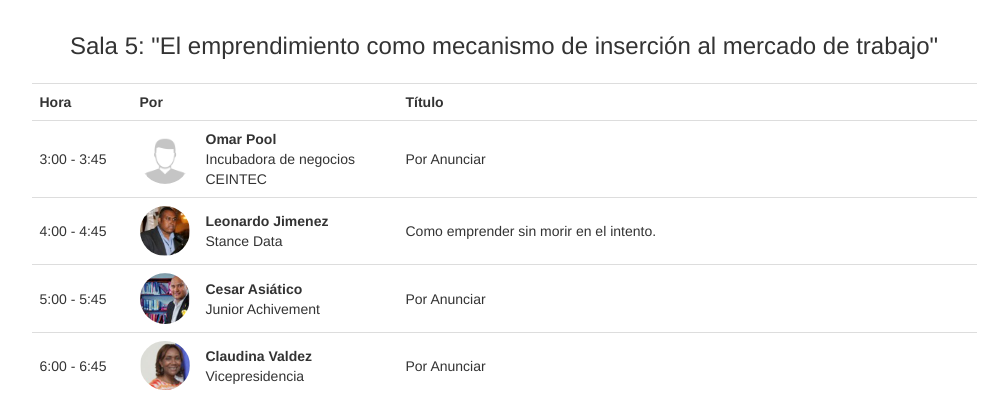
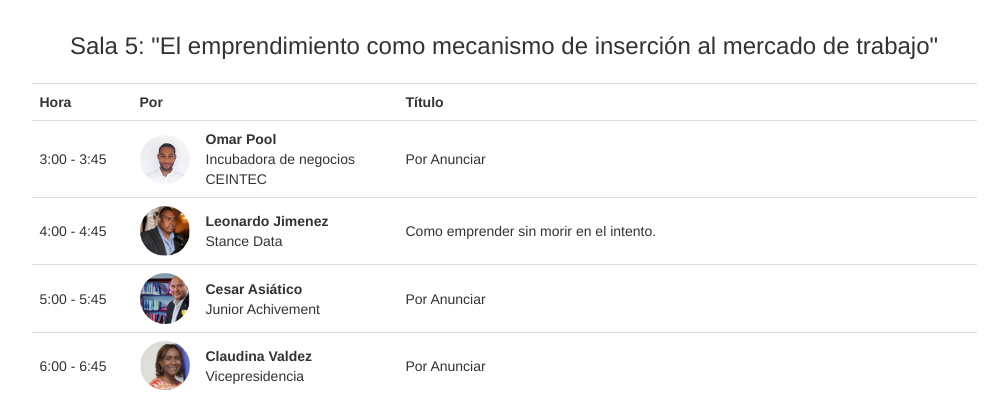
Before and after one commit to xpostudio4/aprendo, a Django app: page /talleres/ in a window 1280 px wide. Shown: the part 1720-2117 px from the top of the page, without its empty margins (136-1144 px from the left). Run offline with Django 3.2, Linux system fonts and the light colour scheme; some libraries are stand-ins or nearby versions.

Commit message:
added omar pic

```diff
--- a/app/templates/talleres.html
+++ b/app/templates/talleres.html
@@ -155,7 +155,7 @@
               </tr>
               <tr>
                 <td>3:00 - 3:45</td>
-                <td class="text-center"><img src="{% static 'img/speakers/workshops/profile.png' %}" class="img-circle"></td>
+                <td class="text-center"><img src="{% static 'img/speakers/workshops/omar.jpg' %}" class="img-circle"></td>
                 <td width="200px"><b>Omar Pool</b><br>Incubadora de negocios CEINTEC</td>
                 <td>Por Anunciar</td>
               </tr>
```
Also changed, not shown: app/static/img/speakers/workshops/omar.jpg (added).
